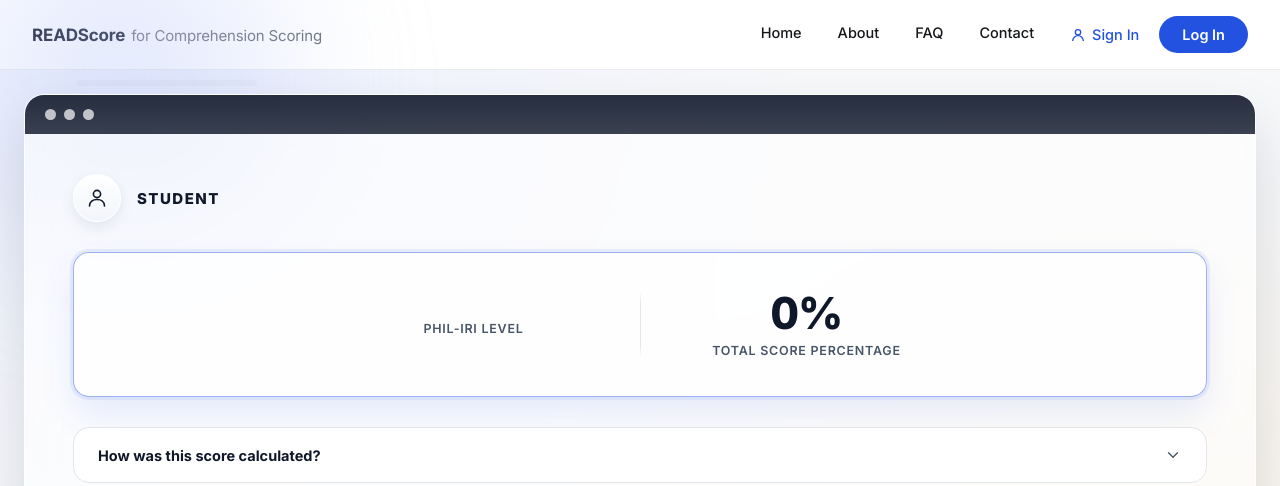
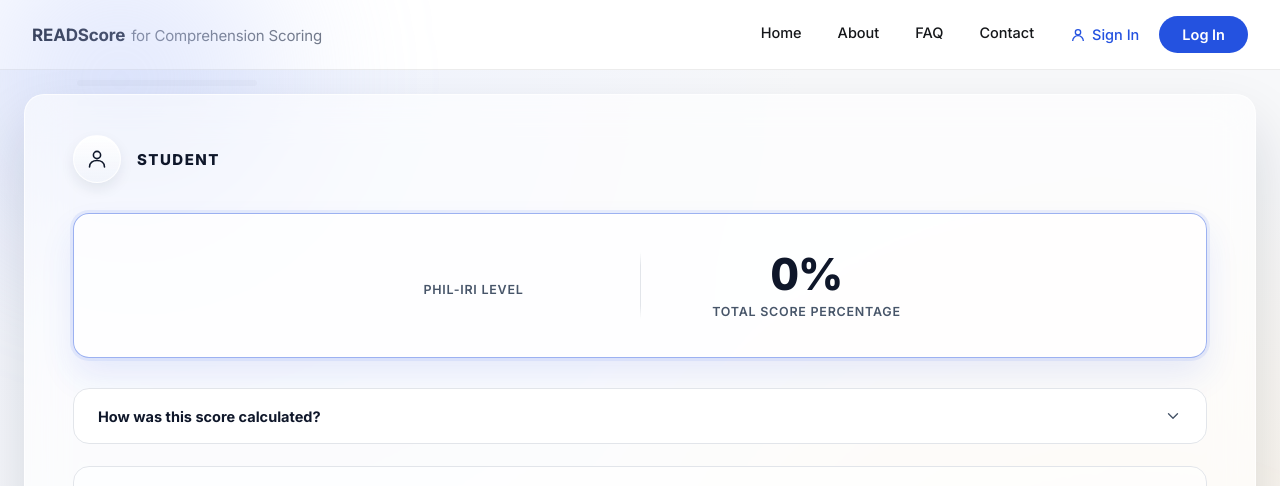
Before and after one commit to Raison-oos/ReadScore, a Django app: template classroom/templates/classroom/student_result.html in a window 1280 px wide. Shown: the top 486 px of the page. Run offline with Django 5.2, Linux system fonts and the light colour scheme; the template is opened without the code that fills it, so the values that code supplies are empty.

Commit message:
change simple designs

```diff
--- a/classroom/static/css/student_result.css
+++ b/classroom/static/css/student_result.css
@@ -90,12 +90,7 @@ body{
   to{ opacity:1; transform:translateY(0) scale(1); }
 }
 
-.window-chrome{
-  display:flex;
-  gap:8px;
-  padding:14px 20px;
-  background:linear-gradient(180deg, rgba(15,23,42,0.9), rgba(15,23,42,0.82));
-}
+.window-chrome{ display:none; }
 .window-chrome .dot{ width:11px; height:11px; border-radius:50%; background:rgba(255,255,255,0.7); }
 
 .window-body{
@@ -420,14 +415,7 @@ body{
 
 }
 
-.window-chrome{
-  display:flex;
-  gap:8px;
-  padding:14px 20px;
-  background:linear-gradient(180deg, rgba(15,23,42,0.9), rgba(15,23,42,0.82));
-}
-
-
+.window-chrome{ display:none; }
 .window-chrome .dot{ width:11px; height:11px; border-radius:50%; background:rgba(255,255,255,0.7); }
 
 
--- a/classroom/templates/classroom/teacher_dashboard.html
+++ b/classroom/templates/classroom/teacher_dashboard.html
@@ -79,7 +79,6 @@
             <h2>Passage</h2>
           </div>
           <div class="passage-body" id="passageBody">
-            <span class="suggested-tag" id="suggestedTag">Suggested passage</span>
             {{ test_form.passage }}
             {% if test_form.passage.errors %}
               <div class="field-error">{{ test_form.passage.errors.0 }}</div>
```
